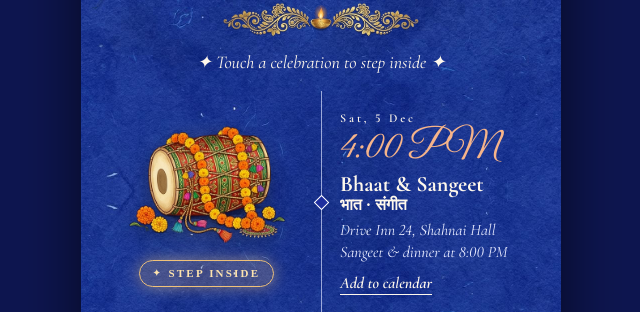
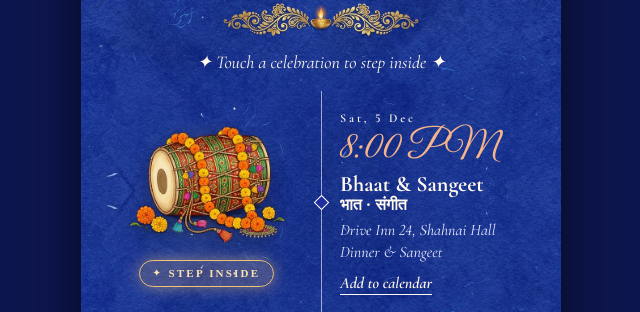
Before and after one commit to shubhamsrishty-hub/shubhamsrishty-hub.github.io, a plain HTML site: page wedding/index.html in a window 1280 px wide. Shown: the part 3649-3961 px from the top of the page, 319-959 px from the left. Drawn offline with nearby package versions, Linux system fonts and the light colour scheme; animation ran at ten frames a second; a web font is replaced by a local one.

Commit message:
wedding: Bhaat & Sangeet invitation is for dinner at 8 PM
Co-Authored-By: Claude Sonnet 5.5 <noreply@anthropic.com>
Claude-Session: https://claude.ai/code/session_01PUnrPC2LHdkjsuAvqnG7it

```diff
--- a/wedding/app.js
+++ b/wedding/app.js
@@ -210,7 +210,7 @@ cd();setInterval(cd,1000);
 
 /* ---------------- add to calendar ---------------- */
 const EV={
-  bhaat:{t:'Bhaat & Sangeet · Srishty & Shubham',s:'20261205T160000',e:'20261205T230000',loc:'Drive Inn 24, Shahnai Hall',d:'Bhaat 4:00 PM onwards, followed by Sangeet & Dinner at 8:00 PM.'},
+  bhaat:{t:'Bhaat & Sangeet · Srishty & Shubham',s:'20261205T200000',e:'20261205T233000',loc:'Drive Inn 24, Shahnai Hall',d:'Dinner & Sangeet at 8:00 PM.'},
   haldi:{t:'Haldi · Srishty & Shubham',s:'20261209T120000',e:'20261209T150000',loc:'Hotel Grand Village',d:'Haldi ceremony at 12:00 noon.'},
   wedding:{t:'Wedding · Srishty & Shubham',s:'20261210T200000',e:'20261211T020000',loc:'Hotel Hyatt Place, NH-58, Near Toll Plaza, Bahadarabad, Haridwar',d:'Wedding & Dinner, 8:00 PM onwards.'}
 };
--- a/wedding/index.html
+++ b/wedding/index.html
@@ -150,10 +150,10 @@
         <i class="dia"></i>
         <div class="txt">
           <p class="sc d">Sat, 5 Dec</p>
-          <p class="script t">4:00 PM</p>
+          <p class="script t">8:00 PM</p>
           <h3>Bhaat &amp; Sangeet</h3>
           <p class="hi">भात · संगीत</p>
-          <p class="v">Drive Inn 24, Shahnai Hall<br>Sangeet &amp; dinner at 8:00 PM</p>
+          <p class="v">Drive Inn 24, Shahnai Hall<br>Dinner &amp; Sangeet</p>
           <button class="cal" data-ev="bhaat">Add to calendar</button>
         </div>
       </li>
```
Also changed, not shown: wedding/scene/bhaat.html (+1 -1 lines).
